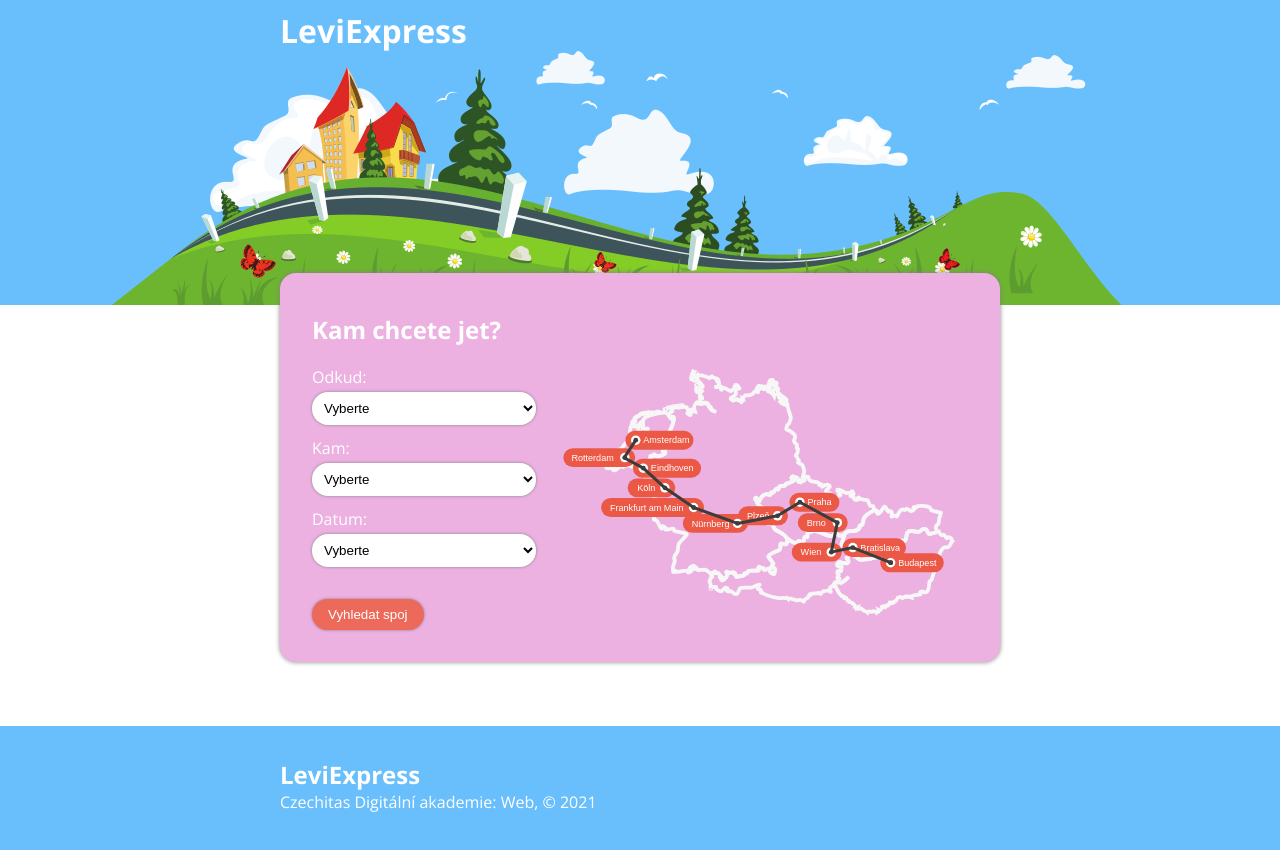
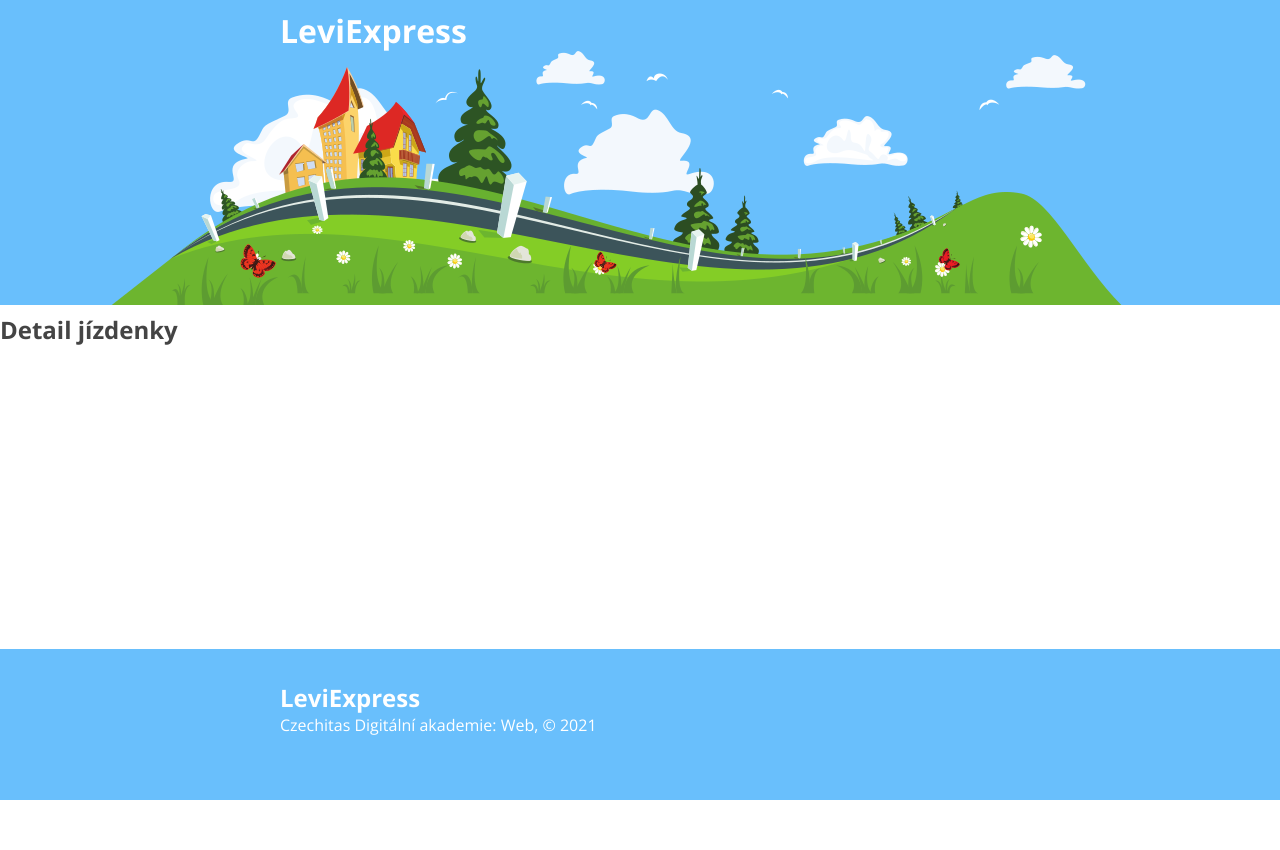
Before and after one commit to ifischerova/react-levi-express-project, a React app: page /reservation in a window 1280 px wide. Shown: the top 850 px of the page. After the commit the page ends 800 px from the top, so only its background shows below. Built offline with nearby package versions, Linux system fonts and the light colour scheme.

Commit message:
Routing of sites, Reservation component with basic text added.

```diff
--- a/src/components/App/index.jsx
+++ b/src/components/App/index.jsx
@@ -2,11 +2,24 @@ import React from 'react';
 import { Footer } from '../Footer';
 import { Header } from '../Header';
 import { Home } from '../Home';
+import { Reservation } from '../Reservation';
+import { RouterProvider, createBrowserRouter } from 'react-router-dom';
+
+const router = createBrowserRouter([
+  {
+    path:'/',
+    element: <Home />,
+  },
+  {
+    path:'/reservation',
+    element: <Reservation />,
+  }
+]);
 
 export const App = () => (
   <>
     <Header />
-    <Home />
+    <RouterProvider router={ router }/>
     <Footer />
   </>
 );
--- /dev/null
+++ b/src/components/Reservation/index.jsx
@@ -0,0 +1,7 @@
+import React from "react";
+
+export const Reservation = () => {
+    return (
+        <h2>Detail jízdenky</h2>
+    );
+};
```
